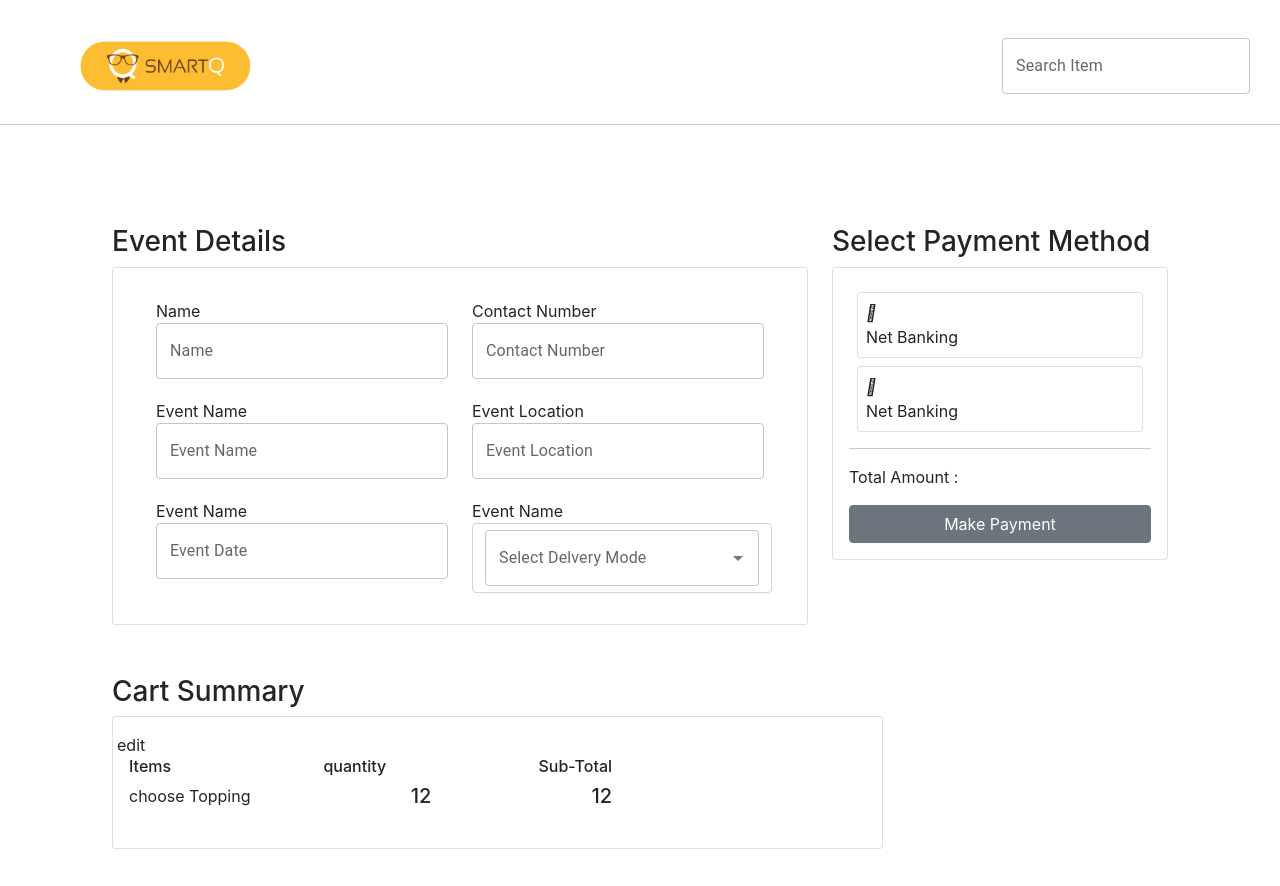
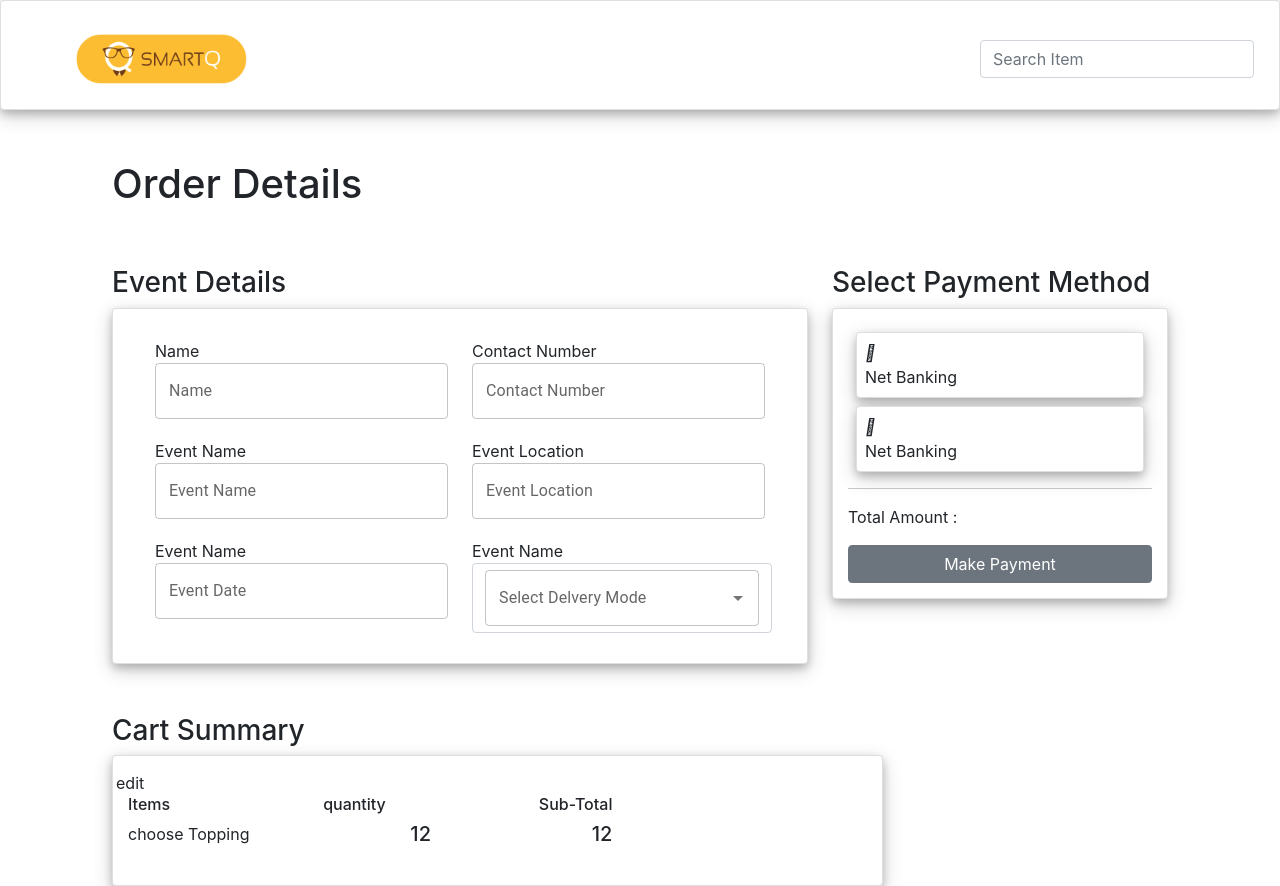
Before and after one commit to dthepadia/smartq, a React (Create React App) app: page /OrderDetails in a window 1280 px wide. Before the commit the page ends 849 px from the top, so only its background shows below. Built offline with nearby package versions, Linux system fonts and the light colour scheme.

Commit message:
component changes

```diff
--- a/src/App.css
+++ b/src/App.css
@@ -1,7 +1,14 @@
+.card{
+  padding: 15px;
+  box-shadow: 0 4px 8px 0 rgb(0 0 0 / 20%), 0 6px 20px 0 rgb(0 0 0 / 19%);
+}
+
+.card-body{
+  padding: 0 !important;
+}
 .header{
   color: gray;
-  box-shadow: 5px;
-  margin: 30px;
+  margin: 10px;
   padding-bottom: 0px;
 }
 
@@ -10,11 +17,17 @@ img{
   padding-left: 50px;
 }
 .Search{
-  padding-right: 250px;
+  padding-right: 350px;
+}
+.orderDetailheadingRow{
+  padding-left: 50px;
+  margin-left: 50px;
+  padding-top: 50px;
 }
 .orderDetailRow{
   padding: 50px;
   margin: 50px;
+  margin-top: 0px;
   margin-bottom: 0px;
 }
 .orderDetailCartRow{
--- a/src/components/header.js
+++ b/src/components/header.js
@@ -1,17 +1,24 @@
 import React from 'react'
 import logo from "../images/Logo.png"
 import {TextField } from "@mui/material"
+import { Card, CardBody,Input, Row } from 'reactstrap'
 
 const Header = () => {
   return (
     <div>
+        <Card className="card">
+          <CardBody>
         <nav className=" header navbar justify-content-between">
             <img src={logo} />
         <form class="form-inline">
-            <TextField className='Search' id="outlined-basic" label="Search Item" variant="outlined" />
+        <div className="filter-section">
+            <Input type="text" placeholder="Search Item"/>
+          </div>
         </form>
         </nav>
-        <hr></hr>
+        </CardBody>
+        </Card>
+
     </div>
   )
 }
--- a/src/components/orderDetail.js
+++ b/src/components/orderDetail.js
@@ -6,6 +6,9 @@ import {FontAwesomeIcon} from "@fortawesome/react-fontawesome"
 const OrderDetail = () => {
   return (
     <div>
+        <Row className="orderDetailheadingRow">
+          <h1>Order Details</h1>
+        </Row>
         <Row className="orderDetailRow">
         <Col sm="8">
             <h3>
```
